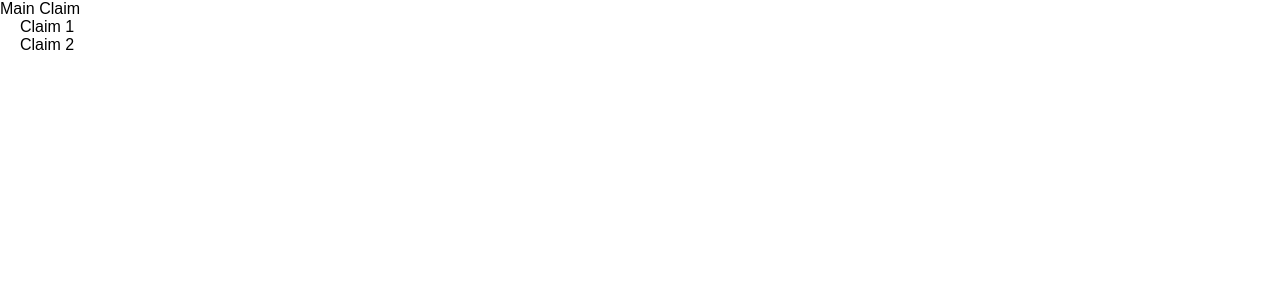
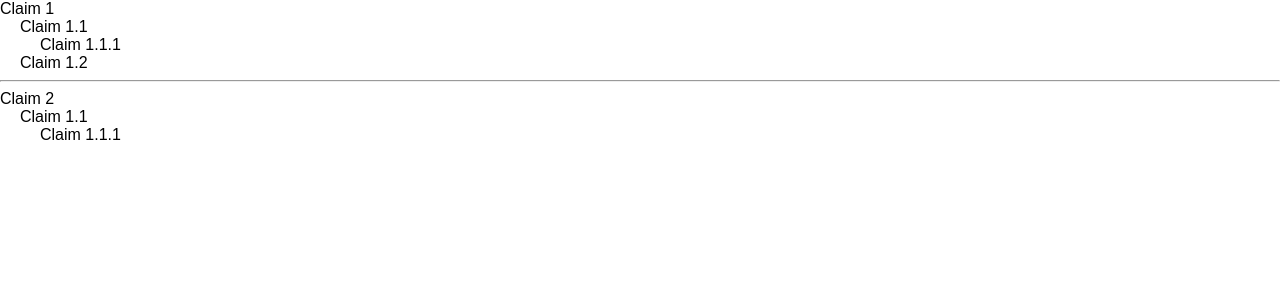
Before and after one commit to ozSofi/reason-score-react, a React (Create React App) app: page / in a window 1280 px wide. Shown: the top 300 px of the page. Built offline with nearby package versions, Linux system fonts and the light colour scheme.

Commit message:
multiple claims by HTML

```diff
--- a/public/index.html
+++ b/public/index.html
@@ -20,6 +20,9 @@
       You need to enable JavaScript to run this app.
     </noscript>
     <div id="root"></div>
+    <claim claimId="1" claimData="{}"></claim>
+    <hr>
+    <claim claimId="2" claimData="{}"></claim>
     <!--
       This HTML file is a template.
       If you open it directly in the browser, you will see an empty page.
--- a/src/App.js
+++ b/src/App.js
@@ -14,25 +14,27 @@ class App extends Component {
 
   constructor(props) {
     super(props);
-    let rootClaim = { id: "main", content: "Main Claim" };
     this.state = {
-      rootClaim: rootClaim,
+      rootClaimId: "1",
       claims: [
-        rootClaim,
-        { id: "1", content: "Claim 1" }
-        , { id: "2", content: "Claim 2" }
-        , { id: "1_1", content: "Claim 1_1" }
-        , { id: "1_2", content: "Claim 1_2" }
+        { id: "1", content: "Claim 1" },
+        { id: "1.1", content: "Claim 1.1" },
+        { id: "1.2", content: "Claim 1.2" },
+        { id: "1.1.1", content: "Claim 1.1.1" },
+        { id: "1.1.2", content: "Claim 1.1.2" },
+        { id: "2", content: "Claim 2" }
       ],
       edges: [
-        { parentId: "main", childId: "1", align: "pro" }
-        , { parentId: "main", childId: "2", align: "con" }
-        , { parentId: "1", childId: "1_1", align: "pro" }
-        , { parentId: "1", childId: "1_2", align: "con" }
+        { parentId: "1", childId: "1.1", align: "pro" }
+        , { parentId: "1", childId: "1.2", align: "con" }
+        , { parentId: "2", childId: "1.1", align: "con" }
+        , { parentId: "1.1", childId: "1.1.1", align: "pro" }
       ],
       viewState: {
         claims: [
-          { id: "main", open: true }
+          { id: "1", open: true },
+          { id: "2", open: true },
+          { id: "1.1", open: true }
         ]
       }
     };
@@ -93,7 +95,7 @@ class App extends Component {
   }
 
   render() {
-    const claimData = this.getClaimData(this.state.rootClaim.id)
+    const claimData = this.getClaimData(this.props.claimId)
     return (
       <div className="App">
         {this.renderClaim(claimData)}
--- a/src/index.js
+++ b/src/index.js
@@ -3,6 +3,15 @@ import ReactDOM from 'react-dom';
 import './index.css';
 import App from './App';
 import registerServiceWorker from './registerServiceWorker';
+//debugger;
+const claims = document.getElementsByTagName("claim");
 
-ReactDOM.render(<App />, document.getElementById('root'));
+for (const claim of claims){
+    ReactDOM.render(<App
+        claimId={claim.getAttribute("claimId")}
+        claimData={claim.getAttribute("claimData")}
+        />, claim);
+}
+
+//ReactDOM.render(<App />, Element.getElementsByTagName("claim"));
 registerServiceWorker();
```
